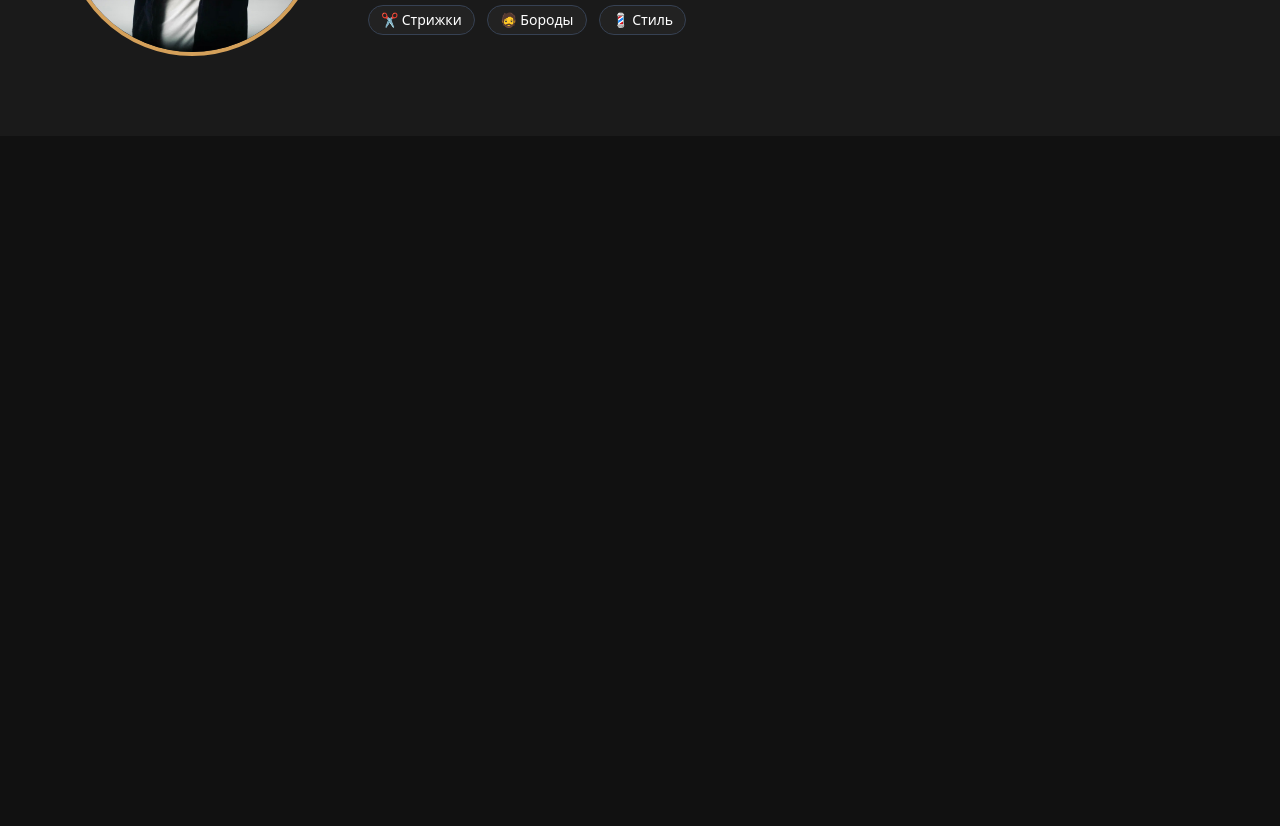
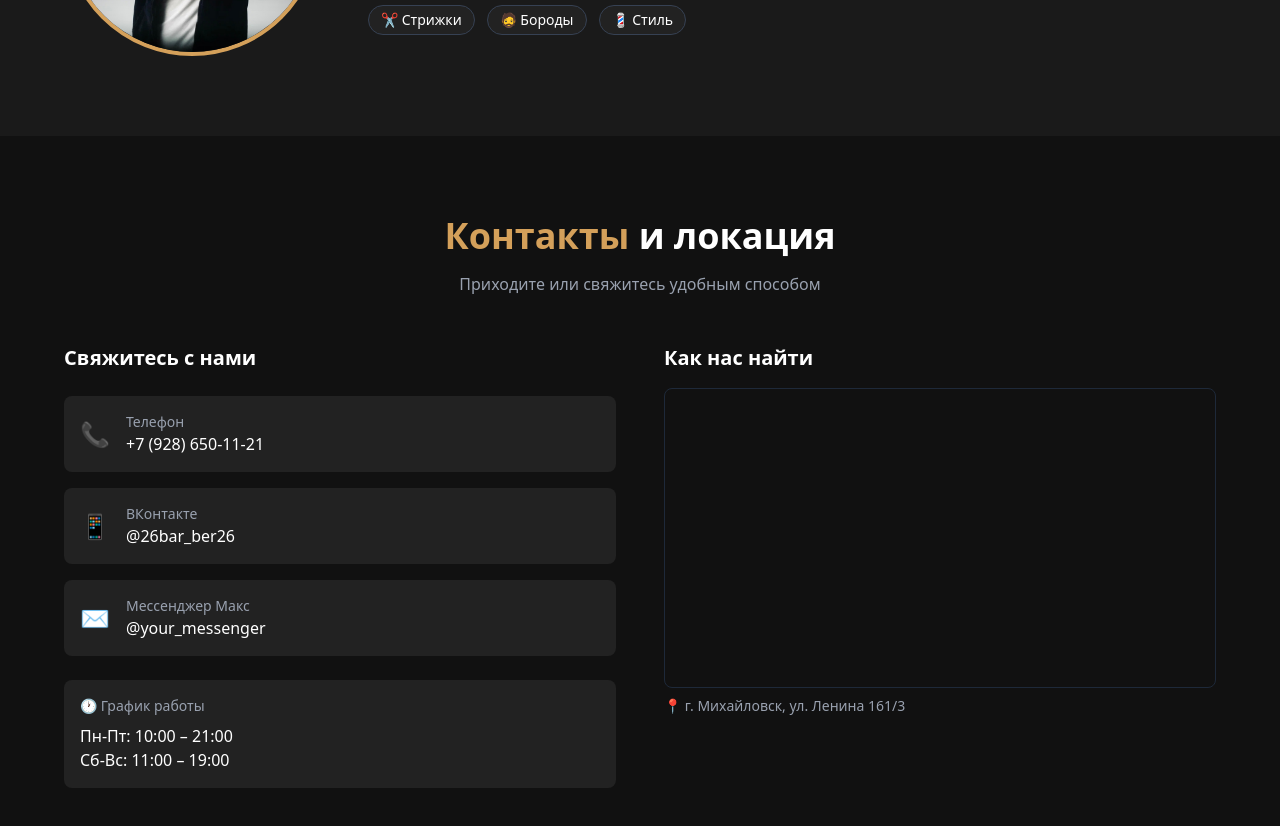
Before and after one commit to Max-IT04/rich_deal-barbershop, a Next.js app: page / in a window 1280 px wide. Shown: the part 2560-3386 px from the top of the page. Before the commit the page ends 2696 px from the top, so only its background shows below. Built offline with nearby package versions, Linux system fonts and the light colour scheme.

Commit message:
добавлена секция контактов

```diff
--- a/app/page.tsx
+++ b/app/page.tsx
@@ -1,4 +1,5 @@
 import About from "@/components/sections/About";
+import Contacts from "@/components/sections/Contacts";
 import Hero from "@/components/sections/Hero";
 import Portfolio from "@/components/sections/Portfolio";
 import Services from "@/components/sections/Services";
@@ -10,6 +11,7 @@ export default function Home() {
       <Services />
       <Portfolio />
       <About />
+      <Contacts />
     </main>
   );
 }
--- a/components/sections/Contacts.tsx
+++ b/components/sections/Contacts.tsx
@@ -0,0 +1,71 @@
+export default function Contacts() {
+  return (
+    <section className="py-20 px-4 md:px-8 lg:px-16 bg-[#111]">
+      <div className="max-w-6xl mx-auto">
+        <h2 className="text-3xl md:text-4xl font-bold text-center mb-4">
+          <span className="text-[#D4A05A]">Контакты</span> и локация
+        </h2>
+        <p className="text-gray-400 text-center mb-12">
+          Приходите или свяжитесь удобным способом
+        </p>
+
+        <div className="grid grid-cols-1 lg:grid-cols-2 gap-12">
+          {/* Левая колонка - контакты */}
+          <div className="space-y-6">
+            <h3 className="text-xl font-semibold text-white">Свяжитесь с нами</h3>
+
+            <div className="space-y-4">
+              <a href="tel:+79991234567" className="flex items-center gap-4 p-4 bg-[#222] rounded-lg hover:bg-[#333] transition-all">
+                <span className="text-2xl">📞</span>
+                <div>
+                  <p className="text-sm text-gray-400">Телефон</p>
+                  <p className="text-white font-medium">+7 (928) 650-11-21</p>
+                </div>
+              </a>
+
+              <a href="https://vk.ru/26bar_ber26" target="_blank" rel="noopener noreferrer" className="flex items-center gap-4 p-4 bg-[#222] rounded-lg hover:bg-[#333] transition-all">
+                <span className="text-2xl">📱</span>
+                <div>
+                  <p className="text-sm text-gray-400">ВКонтакте</p>
+                  <p className="text-white font-medium">@26bar_ber26</p>
+                </div>
+              </a>
+
+              <a href="https://t.me/your_link" target="_blank" rel="noopener noreferrer" className="flex items-center gap-4 p-4 bg-[#222] rounded-lg hover:bg-[#333] transition-all">
+                <span className="text-2xl">✉️</span>
+                <div>
+                  <p className="text-sm text-gray-400">Мессенджер Макс</p>
+                  <p className="text-white font-medium">@your_messenger</p>
+                </div>
+              </a>
+            </div>
+
+            {/* График работы */}
+            <div className="p-4 bg-[#222] rounded-lg">
+              <h4 className="text-sm text-gray-400 mb-2">🕐 График работы</h4>
+              <p className="text-white">Пн-Пт: 10:00 – 21:00</p>
+              <p className="text-white">Сб-Вс: 11:00 – 19:00</p>
+            </div>
+          </div>
+
+          {/* Правая колонка - карта */}
+          <div>
+            <h3 className="text-xl font-semibold text-white mb-4">Как нас найти</h3>
+            <div className="rounded-lg overflow-hidden border border-gray-800 h-[300px]">
+              <iframe
+                src="https://yandex.ru/map-widget/v1/?um=constructor%https://yandex.ru/maps/-/CTRRQNpH&source=constructor"
+                width="100%"
+                height="100%"
+                frameBorder="0"
+                title="Карта барбершопа"
+              />
+            </div>
+            <p className="text-sm text-gray-400 mt-2">
+              📍 г. Михайловск, ул. Ленина 161/3
+            </p>
+          </div>
+        </div>
+      </div>
+    </section>
+  );
+}
```
